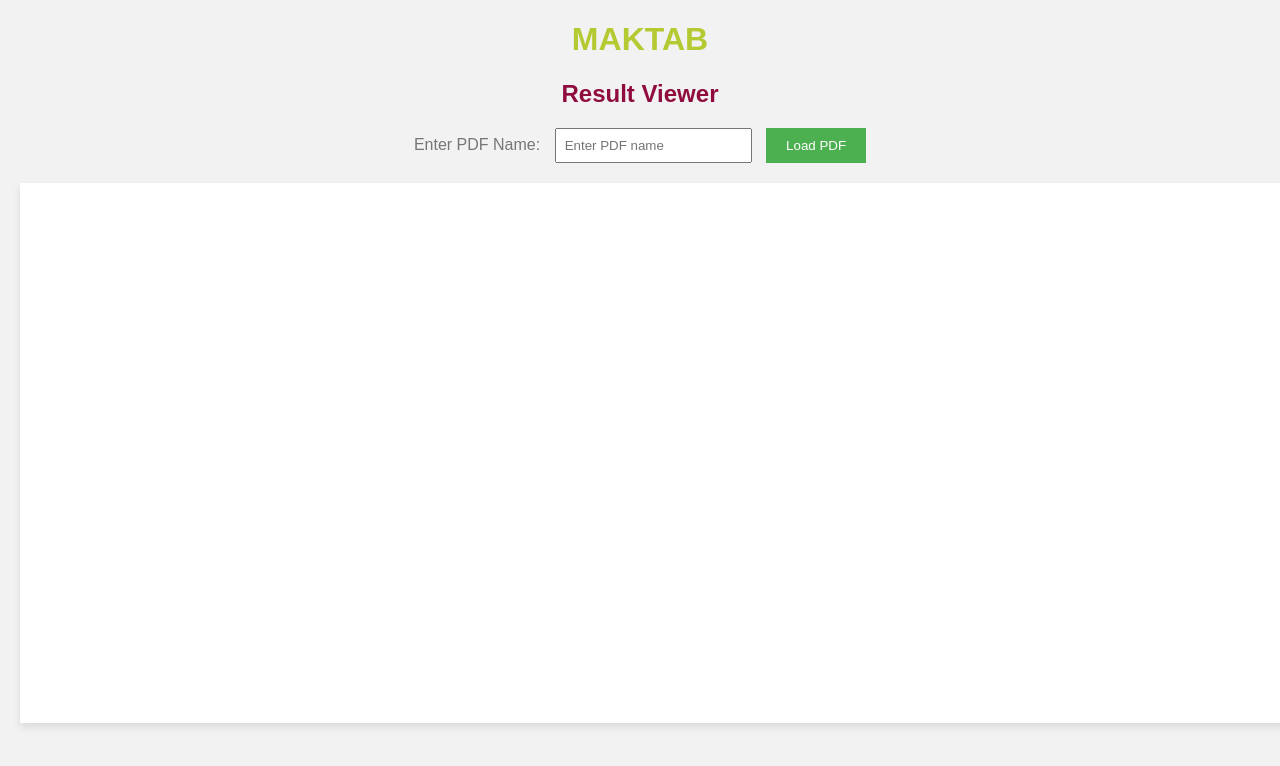
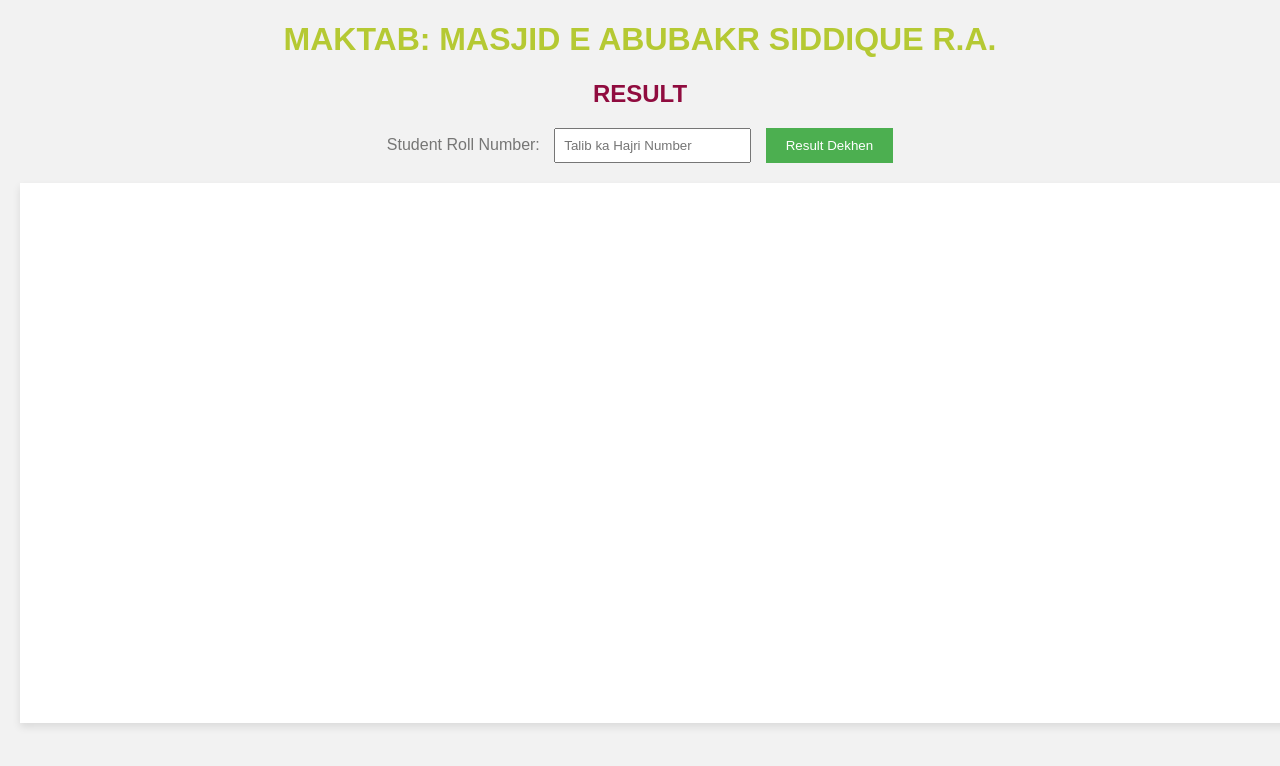
Before and after one commit to maktab1/result, a plain HTML site: page index.html in a window 1280 px wide. Drawn offline with Linux system fonts and the light colour scheme.

Commit message:
Update index.html

```diff
--- a/index.html
+++ b/index.html
@@ -49,11 +49,11 @@
     </style>
 </head>
 <body>
-    <h1>MAKTAB</h1>
-    <h2>Result Viewer</h2>
-    <label for="pdfName">Enter PDF Name:</label>
-    <input type="text" id="pdfName" placeholder="Enter PDF name">
-    <button onclick="loadPDF()">Load PDF</button>
+    <h1>MAKTAB: MASJID E ABUBAKR SIDDIQUE R.A.</h1>
+    <h2>RESULT</h2>
+    <label for="pdfName">Student Roll Number:</label>
+    <input type="text" id="pdfName" placeholder="Talib ka Hajri Number">
+    <button onclick="loadPDF()">Result Dekhen</button>
     <div id="pdf-container"></div>
 
     <script>
```
